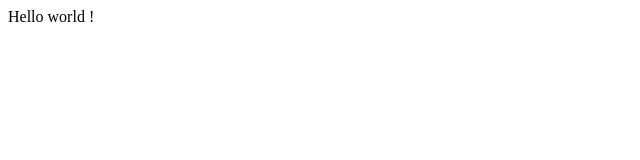
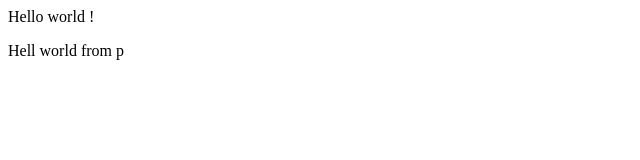
Before and after one commit to karamMahmoud/cycle55, a plain HTML site: page index.html in a window 1280 px wide. Shown: the whole page, without its empty margins (0-640 px from the left). Drawn offline with Linux system fonts and the light colour scheme.

Commit message:
add paragraph

```diff
--- a/index.html
+++ b/index.html
@@ -8,5 +8,7 @@
 </head>
 <body>
     Hello world !
+
+    <p>Hell world from p</p>
 </body>
 </html>
```
